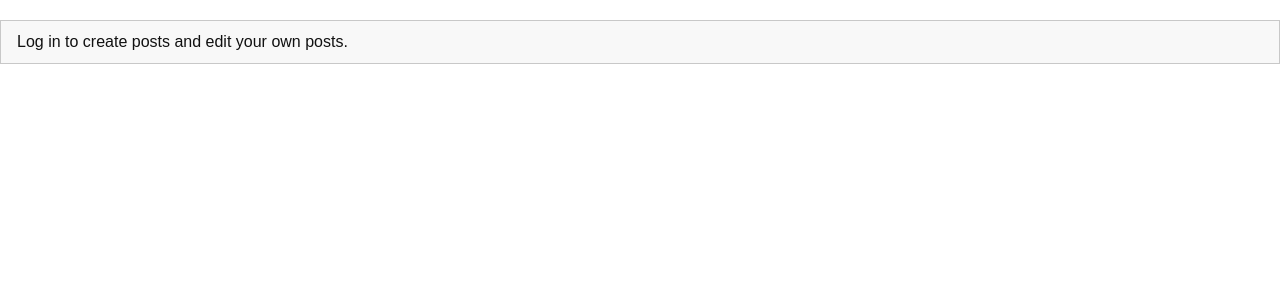
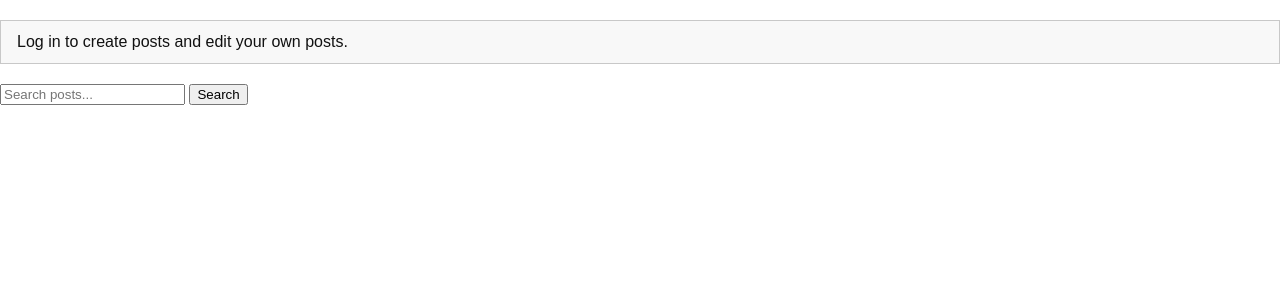
Before and after one commit to jacobzychowicz/1XD3-Team-46, a PHP site: page /posts/post.php in a window 1280 px wide. Shown: the part 56-356 px from the top of the page. Run offline with PHP 8.4, Linux system fonts and the light colour scheme; data that the repository does not hold is empty.

Commit message:
Added Search bar in post.php and had more comments for code

```diff
--- a/science-snap/css/posts.css
+++ b/science-snap/css/posts.css
@@ -116,3 +116,6 @@
 	color: red;
 	cursor: pointer;
 }
+
+
+.search-form { margin: 20px 0; }
--- a/science-snap/posts/post.php
+++ b/science-snap/posts/post.php
@@ -25,20 +25,43 @@
 $post_feedback = $_SESSION['post_feedback'] ?? null;
 unset($_SESSION['post_feedback']);
 
+// get search query from URL parameter
+$search = filter_input(INPUT_GET, 'search', FILTER_SANITIZE_SPECIAL_CHARS) ?? '';
+
 $posts = [];
 
 try {
     $pdo = new PDO("mysql:host=$host;dbname=$dbname;charset=utf8", $username, $password);
 
+    // If user hs typed something run thie searching query
+    if ($search !== '') {
     // get all posts with author username and a flag indicating if the current user owns each post
     $stmt = $pdo->prepare(
         'SELECT posts.*, users.username,
                 CASE WHEN posts.user_id = :current_user_id THEN 1 ELSE 0 END AS is_owner
          FROM posts
          LEFT JOIN users ON posts.user_id = users.id
-         ORDER BY posts.created_at DESC'
+         WHERE posts.title LIKE :search OR posts.description LIKE :search
+         ORDER BY posts.created_at DESC LIMIT 50'
     );
-    $stmt->execute([':current_user_id' => $current_user_id ?? 0]);
+
+    // execute with current user id and search term wrapped in % for partial matching for like command
+    $stmt->execute([':current_user_id' => $current_user_id ?? 0, ':search' => '%' . $search . '%']);
+
+    }
+    // if there is no search term it returns all the post
+        else {
+        $stmt = $pdo->prepare(
+            'SELECT posts.*, users.username,
+                    CASE WHEN posts.user_id = :current_user_id THEN 1 ELSE 0 END AS is_owner
+             FROM posts
+             LEFT JOIN users ON posts.user_id = users.id
+             ORDER BY posts.created_at DESC LIMIT 50'
+        );
+        // execute with just the current user id
+        $stmt->execute([':current_user_id' => $current_user_id ?? 0]);
+        }
+
     $posts = $stmt->fetchAll(PDO::FETCH_ASSOC);
 } catch (PDOException $e) {
     $post_feedback = [
@@ -113,6 +136,12 @@
     </div>
     <?php endif; ?>
 
+      <!-- search bar -->
+    <form action="post.php" method="get">
+      <input type="text" name="search" placeholder="Search posts..." value="<?php echo htmlspecialchars($search); ?>" />
+      <button type="submit">Search</button>
+    </form>
+
     <!-- error messages from posts -->
     <?php if ($post_feedback): ?>
     <p class="post-feedback <?php echo $post_feedback['type'] === 'error' ? 'feedback-error' : 'feedback-success'; ?>">
```
Also changed, not shown: science-snap/posts/display_post.php (+13 -0 lines).
